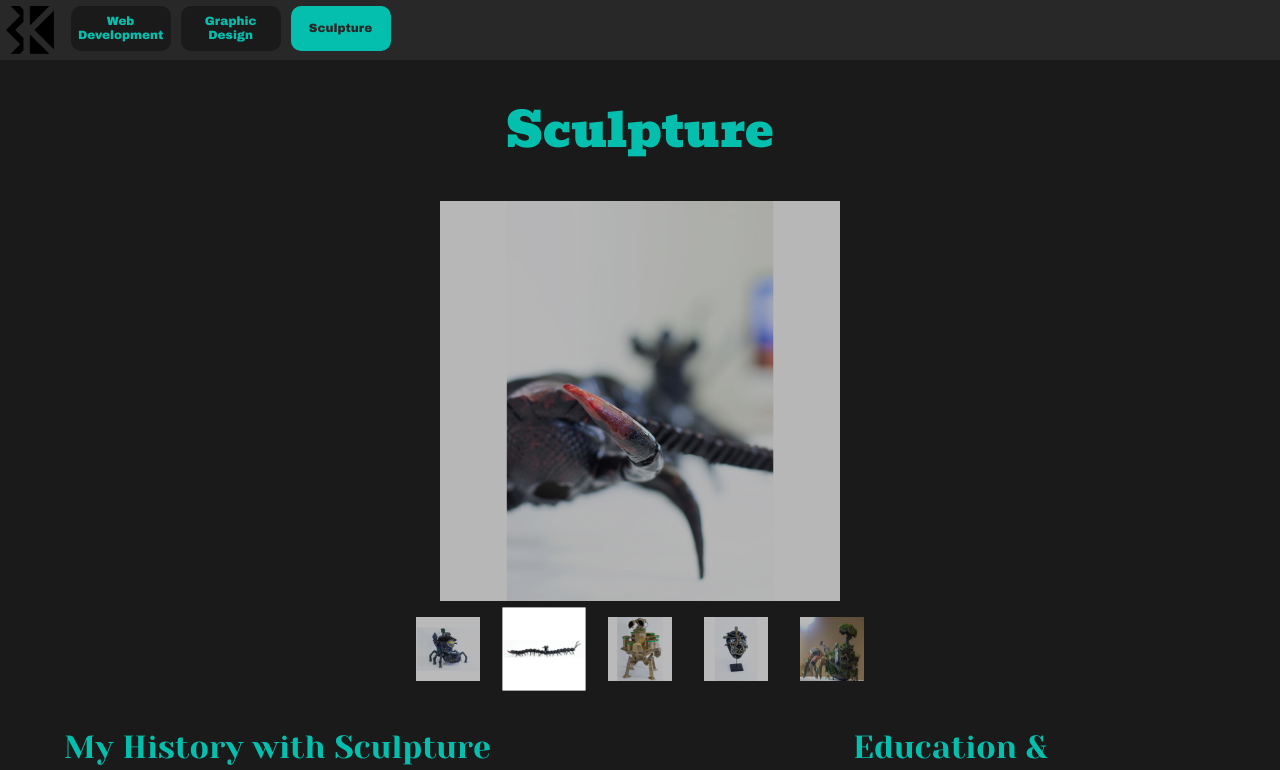
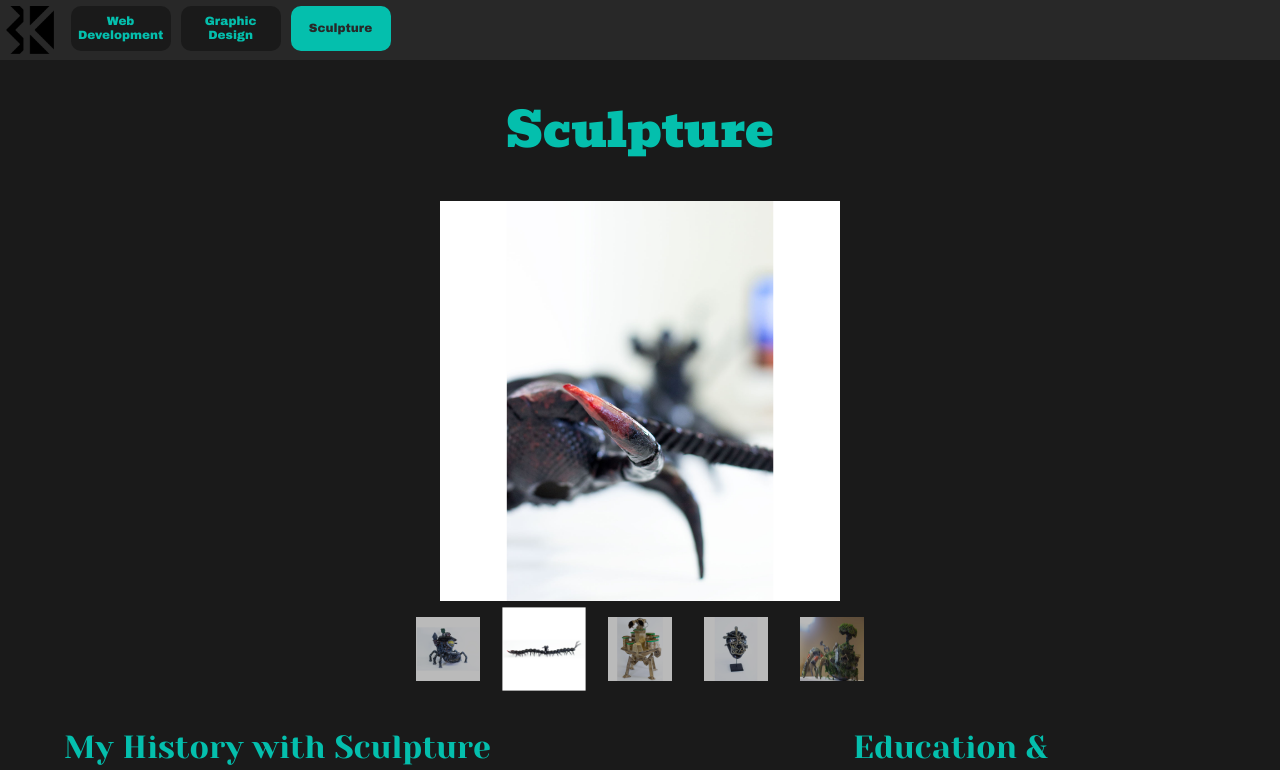
Before and after one commit to Bladen777/portfolio, a React (Vite) app: page /sculpture in a window 1280 px wide. Shown: the top 770 px of the page. Built offline with nearby package versions, Linux system fonts and the light colour scheme.

Commit message:
Update content_page.css

```diff
--- a/src/styles/content_page.css
+++ b/src/styles/content_page.css
@@ -27,7 +27,6 @@
     min-width: 0;
     margin: auto;
     max-height: 100%;
-    transition: 1s ease;
     cursor: pointer;
 }
 @media screen and (max-width: 400px) {
```
